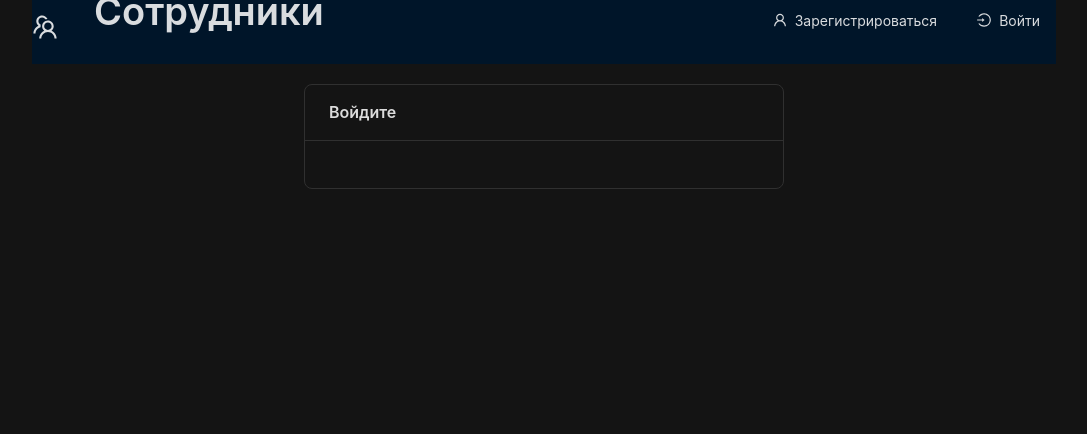
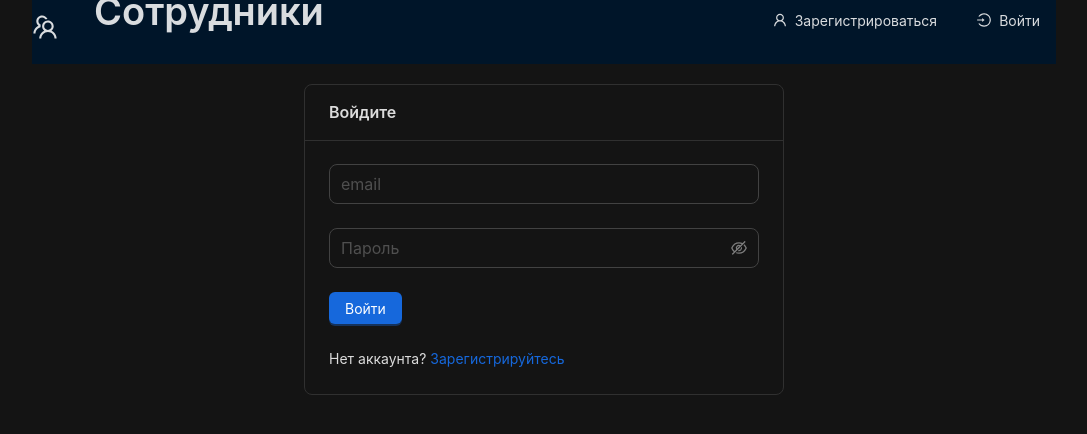
Before and after one commit to PeaceOfDream/fullstack-employee-management, a React (Create React App) app in the folder client/: page /login in a window 1280 px wide. Shown: the top 434 px of the page, without its empty margins (96-1183 px from the left). Built offline with nearby package versions, Linux system fonts and the light colour scheme; the HTML template or start-up script is replaced by a standard one.

Commit message:
add login form

```diff
--- a/client/src/components/password-input/input.tsx
+++ b/client/src/components/password-input/input.tsx
@@ -1,22 +1,51 @@
-import { Form, Input } from 'antd'
+import { Form, Input } from 'antd';
 import { NamePath } from 'antd/es/form/interface';
-import React from 'react'
+import React from 'react';
 
-type Props= {
-	name: string
-	placeholder: string
-	dependencies?: NamePath[]
-}
+type Props = {
+  name: string;
+  placeholder: string;
+  dependencies?: NamePath[];
+};
 
-export const PasswordInput = ({ name, placeholder, dependencies }:Props) => {
+export const PasswordInput = ({
+  name,
+  placeholder,
+  dependencies,
+}: Props) => {
   return (
     <Form.Item
-	 name={name}
-	 dependencies={dependencies}
-	 hasFeedback
-	 rules={[{required: true}]}
-	 >
-      <Input.Password placeholder={placeholder} size='large' />
+      name={name}
+      dependencies={dependencies}
+      hasFeedback
+      rules={[
+        { required: true, message: 'Обязательное поле' },
+        ({ getFieldValue }) => ({
+          validator(_, value) {
+            if (!value) {
+              return Promise.resolve();
+            }
+
+            if (name === 'confirmPassword') {
+              if (!value || getFieldValue('password') === value) {
+                return Promise.resolve();
+              }
+              return Promise.reject(
+                new Error('Пароли должны совпадать'),
+              );
+            } else {
+              if (value.length < 6) {
+                return Promise.reject(
+                  new Error('Пароль должен быть длиннее 6 символов')
+                );
+					 return Promise.resolve()
+              }
+            }
+          },
+        }),
+      ]}
+    >
+      <Input.Password placeholder={placeholder} size="large" />
     </Form.Item>
   );
 };
--- a/client/src/pages/login/index.tsx
+++ b/client/src/pages/login/index.tsx
@@ -1,6 +1,11 @@
 import React from 'react';
 import { Layout } from '../../components/layout';
-import { Card, Form, Row } from 'antd';
+import { Card, Form, Row, Space, Typography } from 'antd';
+import { CustomInput } from '../../components/custom-input';
+import { PasswordInput } from '../../components/password-input/input';
+import { CustomButton } from '../../components/custom-button';
+import { Link } from 'react-router-dom';
+import { Paths } from '../../paths';
 
 export const Login = () => {
   return (
@@ -8,9 +13,24 @@ export const Login = () => {
       <Row align="middle" justify="center">
         <Card title="Войдите" style={{ width: '30rem' }}>
           <Form onFinish={() => null}>
-
-
-			 </Form>
+            <CustomInput
+              type="email"
+              name="email"
+              placeholder="email"
+            />
+            <PasswordInput name="password" placeholder="Пароль" />
+            <CustomButton
+              type="primary"
+              htmlType="submit"
+            >
+					Войти
+				</CustomButton>
+          </Form>
+			 <Space direction='vertical' size='large'>
+				<Typography.Text>
+					Нет аккаунта? <Link to={Paths.register}>Зарегистрируйтесь</Link>
+				</Typography.Text>
+			 </Space>
         </Card>
       </Row>
     </Layout>
```
